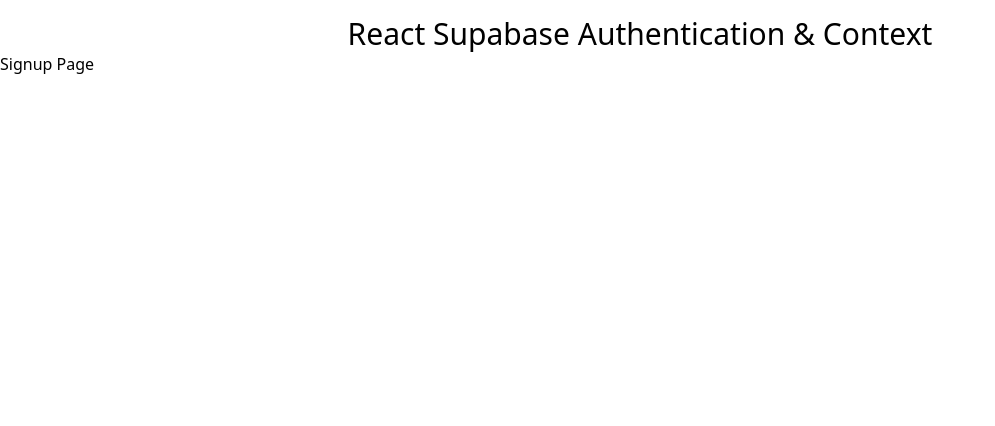
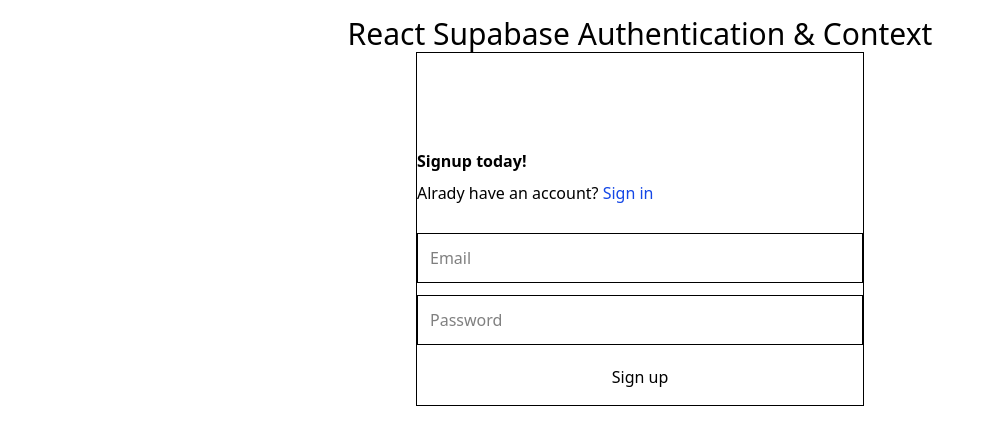
Before and after one commit to Shema-arsene/React_supabase_authentication, a React (Vite) app: page /signup in a window 1280 px wide. Shown: the top 426 px of the page, without its empty margins (0-995 px from the left). Built offline with nearby package versions, Linux system fonts and the light colour scheme.

Commit message:
Implemented our app context

```diff
--- a/src/App.jsx
+++ b/src/App.jsx
@@ -1,11 +1,10 @@
 import React, { useState } from "react"
+import Signup from "./components/Signup"
 
 function App() {
   return (
     <>
-      <h1 className="text-3xl text-center font-bold uppercase my-40">
-        React Authentication with Supabase
-      </h1>
+      <Signup />
     </>
   )
 }
--- /dev/null
+++ b/src/Context/AuthContext.jsx
@@ -0,0 +1,13 @@
+import { createContext, useEffect, useState, useContext } from "react"
+
+const AuthContext = createContext()
+
+export const AuthContextProvider = ({ children }) => {
+  const [session, setSession] = useState(undefined)
+
+  return <AuthContext.Provider value={session}>{children}</AuthContext.Provider>
+}
+
+export const userAuth = () => {
+  return useContext(AuthContext)
+}
--- a/src/components/Signup.jsx
+++ b/src/components/Signup.jsx
@@ -1,7 +1,49 @@
-import React from "react"
+import React, { useState } from "react"
+import { Link } from "react-router-dom"
+import { userAuth } from "../Context/AuthContext"
 
 const Signup = () => {
-  return <div>Signup Page</div>
+  const [email, setEmail] = useState("")
+  const [password, setPassword] = useState("")
+  const [error, setError] = useState("")
+  const [loading, setLoading] = useState("")
+
+  const session = userAuth()
+
+  console.log(session)
+
+  return (
+    <div>
+      <form className="max-w-md m-auto pt-24 border border-black">
+        <h2 className="font-semibold pb-2">Signup today!</h2>
+        <p>
+          Alrady have an account?{" "}
+          <Link to="/signin" className="text-blue-700">
+            Sign in
+          </Link>
+        </p>
+        <div className="flex flex-col py-4 ">
+          <input
+            className="p-3 mt-3 border border-black"
+            type="email"
+            placeholder="Email"
+          />
+          <input
+            className="p-3 mt-3 border border-black"
+            type="password"
+            placeholder="Password"
+          />
+          <button
+            type="submit"
+            disabled={loading}
+            className="mt-5 block w-fit mx-auto"
+          >
+            Sign up
+          </button>
+        </div>
+      </form>
+    </div>
+  )
 }
 
 export default Signup
--- a/src/main.jsx
+++ b/src/main.jsx
@@ -4,6 +4,7 @@
 // import App from './App.jsx'
 import { RouterProvider } from "react-router-dom"
 import { router } from "./router.jsx"
+import { AuthContextProvider } from "./Context/AuthContext.jsx"
 
 createRoot(document.getElementById("root")).render(
   <StrictMode>
@@ -11,7 +12,9 @@
       <h1 className="text-center pt-4 text-3xl">
         React Supabase Authentication & Context
       </h1>
-      <RouterProvider router={router}>{/* <App /> */}</RouterProvider>
+      <AuthContextProvider>
+        <RouterProvider router={router}>{/* <App /> */}</RouterProvider>
+      </AuthContextProvider>
     </>
   </StrictMode>
 )
```
